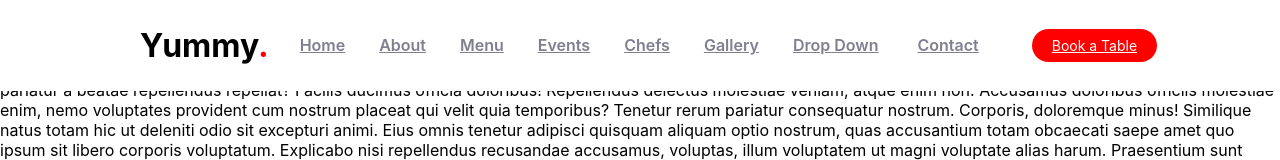
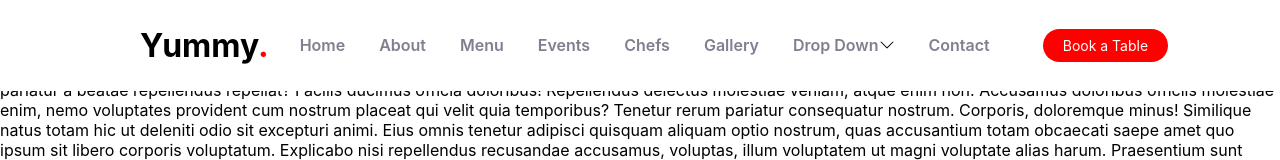
Before and after one commit to ArshakyanAndranik/yammy, a React (Create React App) app: page / in a window 1280 px wide. Shown: the top 160 px of the page. Built offline with nearby package versions, Linux system fonts and the light colour scheme.

Commit message:
create global fonts and colors

```diff
--- a/package.json
+++ b/package.json
@@ -13,6 +13,7 @@
     "react": "^18.2.0",
     "react-dom": "^18.2.0",
     "react-scripts": "5.0.1",
+    "styled-components": "^5.3.6",
     "typescript": "^4.9.3",
     "web-vitals": "^2.1.4"
   },
--- /dev/null
+++ b/src/assets/index.js
@@ -0,0 +1,17 @@
+import styled from "styled-components";
+import chervon from "./chevron-down.svg";
+
+export const ChervonSVG = chervon;
+
+// Fonts
+export const defaultt =
+  "Open Sans, system-ui, -apple-system, Segoe UI, Roboto, Helvetica Neue, Arial, Noto Sans, Liberation Sans, sans-serif, Apple Color Emoji, Segoe UI Emoji, Segoe UI Symbol, Noto Color Emoji";
+export const primary = "Amatic SC, sans-serif";
+export const secondary = "Inter, sans-serif";
+// Colors
+export const accentColors = {
+  orangeLight: "#FFE5C3",
+  default: "#212529",
+  primary: "#ce1212",
+  secondary: "#37373f",
+};
--- a/src/components/header/Header.tsx
+++ b/src/components/header/Header.tsx
@@ -1,3 +1,4 @@
+import { ChervonSVG } from '../../assets';
 import  './header.css'
 
 const Header = () => {
@@ -31,8 +32,7 @@ const Header = () => {
             </li>
             <li className="dropdown">
               <a href="#">
-                <span>Drop Down</span>{" "}
-                <i className="bi bi-chevron-down dropdown-indicator"></i>
+                <span>Drop Down</span> <img src={ChervonSVG} />
               </a>
               <ul>
                 <li>
@@ -40,8 +40,8 @@ const Header = () => {
                 </li>
                 <li className="dropdown">
                   <a href="#">
-                    <span>Deep Drop Down</span>{" "}
-                    <i className="bi bi-chevron-down dropdown-indicator"></i>
+                    <span>Deep Drop Down</span>
+                    <img src={ChervonSVG} />
                   </a>
                   <ul>
                     <li>
@@ -80,8 +80,7 @@ const Header = () => {
         <a className="book" href="#book-a-table">
           Book a Table
         </a>
-        <i className="mobile-nav-toggle mobile-nav-show bi bi-list"></i>
-        <i className="mobile-nav-toggle mobile-nav-hide d-none bi bi-x"></i>
+
       </div>
     </header>
   );};
--- a/src/components/header/header.css
+++ b/src/components/header/header.css
@@ -13,7 +13,6 @@
   display: flex;
   align-items: center;
   justify-content: space-between;
-  /* width: 100%; */
 }
 .book{
     font-size: 14px;
@@ -24,6 +23,13 @@
     border-radius: 50px;
     transition: 0.3s;
 }
+a {
+color: #ce1212;
+  text-decoration: none;
+}
+
+
+
 .logo {
   font-weight: 700;
   color: #000;
@@ -62,7 +68,7 @@
     align-items: center;
     justify-content: space-between;
     padding: 0 3px;
-    font-family: var(--font-secondary);
+    /* font-family: var(--font-secondary); */
     font-size: 16px;
     font-weight: 600;
     color: #7f7f90;
@@ -85,7 +91,7 @@
     height: 2px;
     bottom: -6px;
     left: 0;
-    background-color: var(--color-primary);
+    background-color: "#ce1212";
     visibility: hidden;
     width: 0px;
     transition: all 0.3s ease-in-out 0s;
@@ -139,7 +145,7 @@
   .navbar .dropdown ul a:hover,
   .navbar .dropdown ul .active:hover,
   .navbar .dropdown ul li:hover > a {
-    color: var(--color-primary);
+    color: "#ce1212";
   }
 
   .navbar .dropdown:hover > ul {
@@ -201,7 +207,7 @@
     align-items: center;
     justify-content: space-between;
     padding: 10px 20px;
-    font-family: var(--font-secondary);
+    /* font-family: var(--font-secondary); */
     border-bottom: 2px solid rgba(255, 255, 255, 0.8);
     font-size: 16px;
     font-weight: 600;
@@ -244,7 +250,7 @@
   }
 
   .mobile-nav-show {
-    color: var(--color-secondary);
+    color: "#37373f";
     font-size: 28px;
     cursor: pointer;
     line-height: 0;
@@ -254,7 +260,7 @@
   }
 
   .mobile-nav-hide {
-    color: var(--color-secondary);
+    color: "#37373f";
     font-size: 32px;
     cursor: pointer;
     line-height: 0;
--- a/src/index.css
+++ b/src/index.css
@@ -1,3 +1,9 @@
+/* Smooth scroll behavior */
+:root {
+  scroll-behavior: smooth;
+}
+
+
 body {
   margin: 0;
   font-family: -apple-system, BlinkMacSystemFont, 'Segoe UI', 'Roboto', 'Oxygen',
```
Also changed, not shown: src/assets/chevron-down.svg (added), 1 other file (tests, documents, lock files or other folders).
